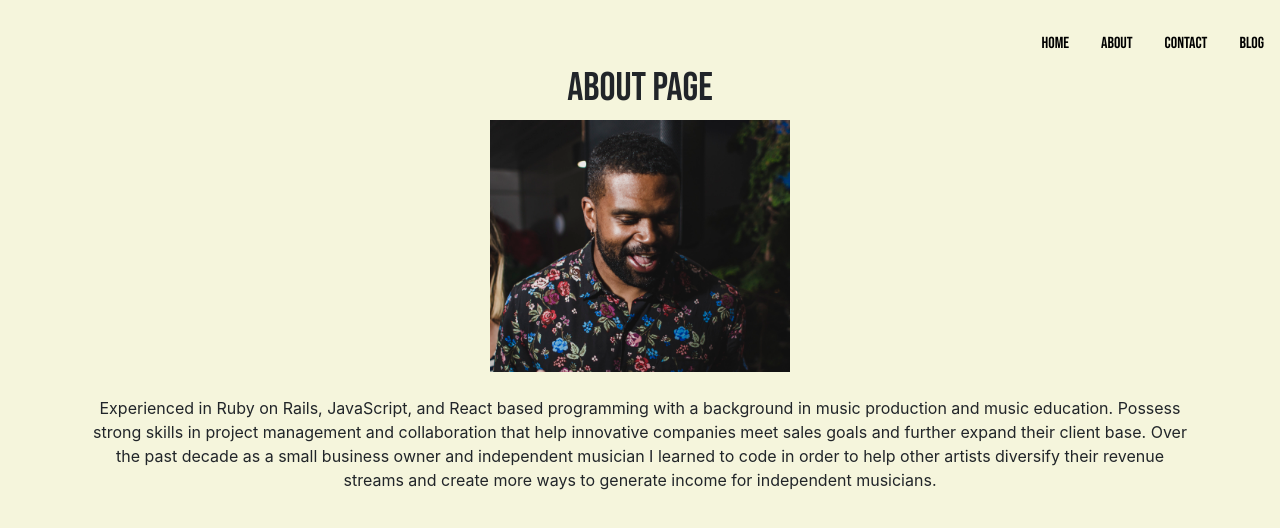
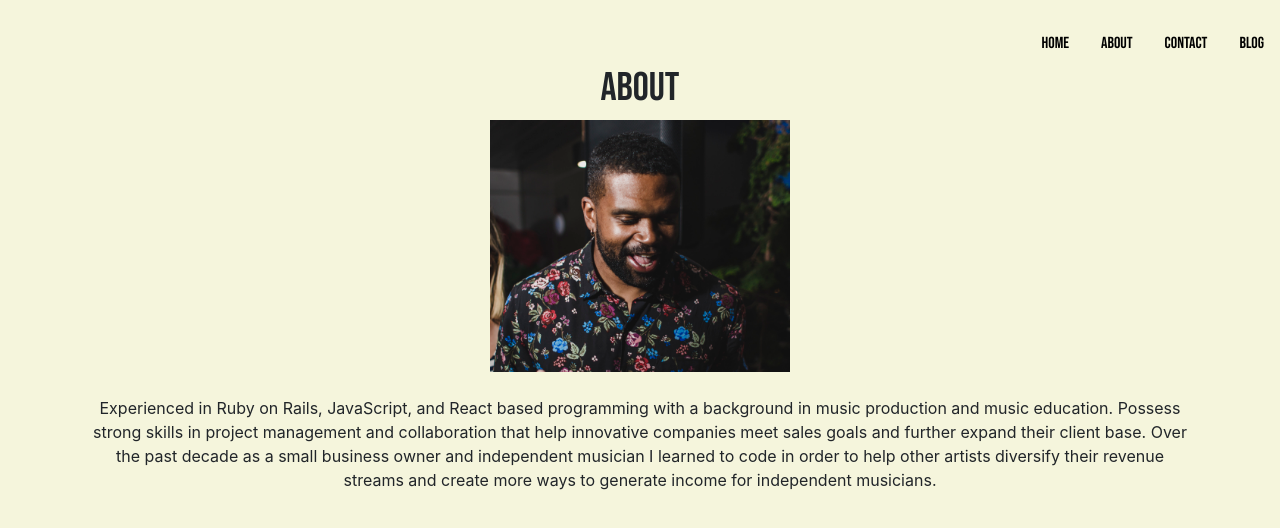
Before and after one commit to jabair14/jabair_portfolio_site, a React (Create React App) app: page /about in a window 1280 px wide. Shown: the top 528 px of the page. Built offline with nearby package versions, Linux system fonts and the light colour scheme.

Commit message:
Fixed about

```diff
--- a/src/components/About.js
+++ b/src/components/About.js
@@ -9,7 +9,7 @@ import Photo from '../jabair_photo.JPG'
 function About () {
     return (
         <>
-        <h1> About Page </h1>
+        <h1> About </h1>
         <Image src={Photo} fluid style={{maxHeight: "300px", maxWidth: "300px"}} />
         <br></br>
         <br></br>
```
